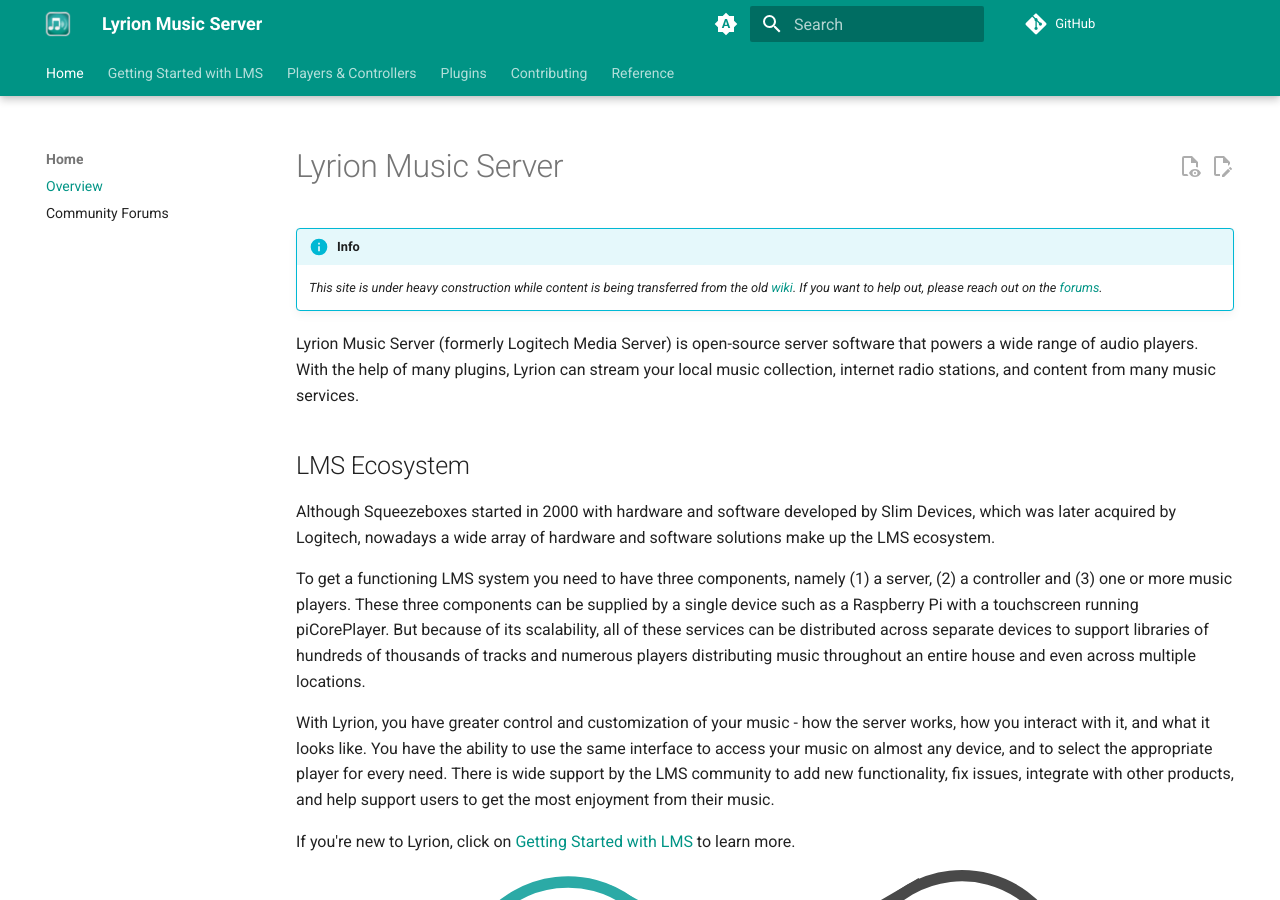
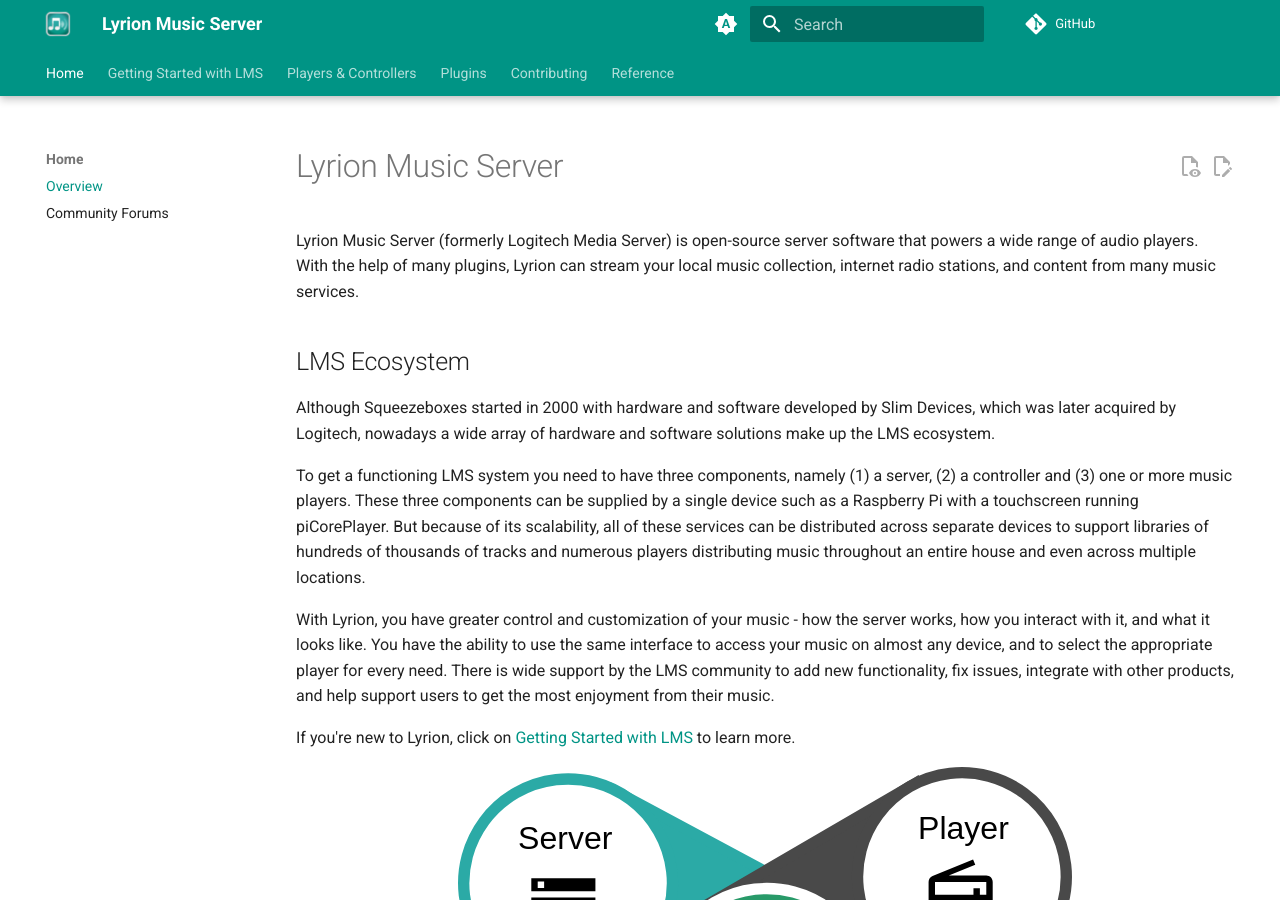
Before and after one commit to LMS-Community/lms-community.github.io, an MkDocs documentation site: the page built from docs/index.md, in a window 1280 px wide and 900 px high. Built offline with MkDocs 1.6.1 and Material for MkDocs 9.7.7, drawn with Linux system fonts in a browser that asks for light colours; plug-ins that fetch from the network failed and are left out; comment, search, counter and statistics services are not loaded.

Commit message:
Remove under construction note
Although there is still a lot of work to do, I think we can remove the notification to not confuse users. The basis functionality of the site is in place.

```diff
--- a/docs/index.md
+++ b/docs/index.md
@@ -6,9 +6,6 @@
 ---
 
 # Lyrion Music Server
-
-!!! info
-    *This site is under heavy construction while content is being transferred from the old [wiki](https://wiki.slimdevices.com). If you want to help out, please reach out on the [forums](https://forums.slimdevices.com/forum/developer-forums/developers/1668265-documentation-update-call-for-volunteers).*
 
 Lyrion Music Server (formerly Logitech Media Server) is open-source server software that powers a wide range of audio players. With the help of many plugins, Lyrion can stream your local music collection, internet radio stations, and content from many music services.
 
```
